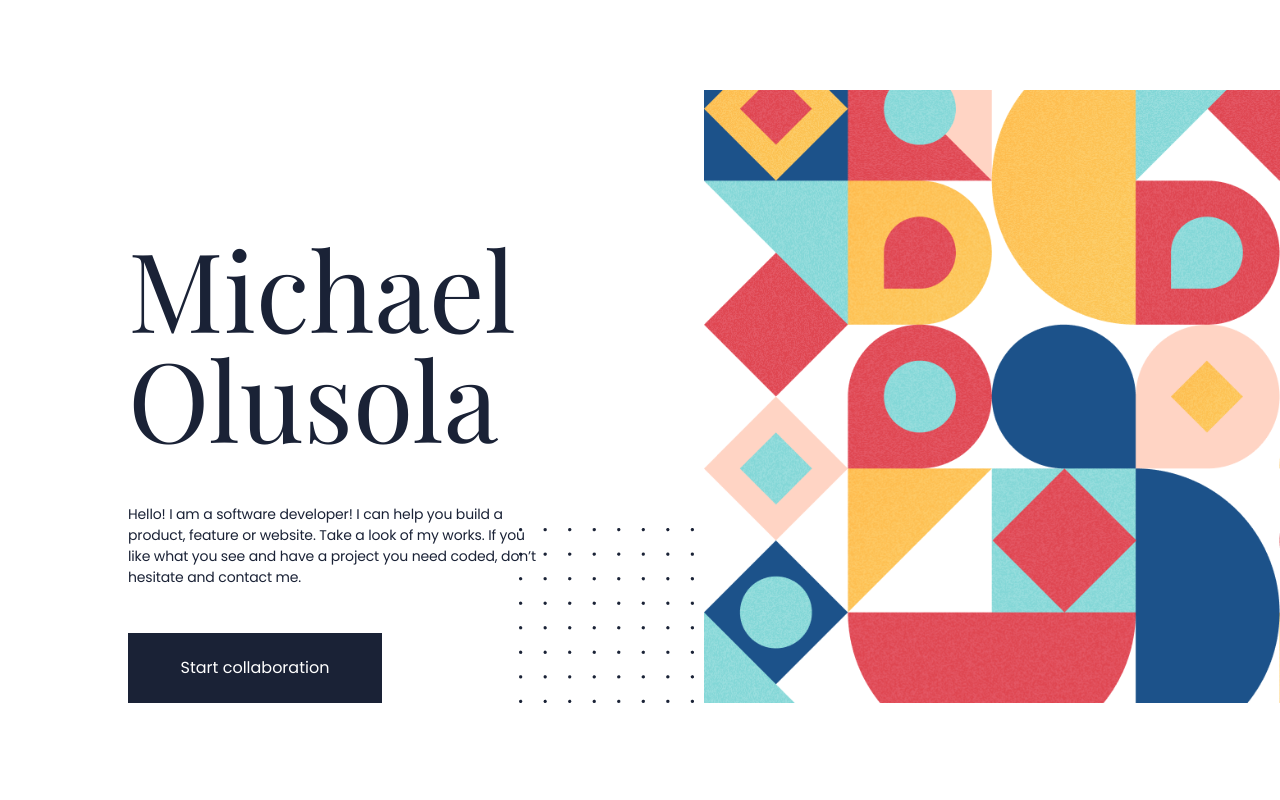
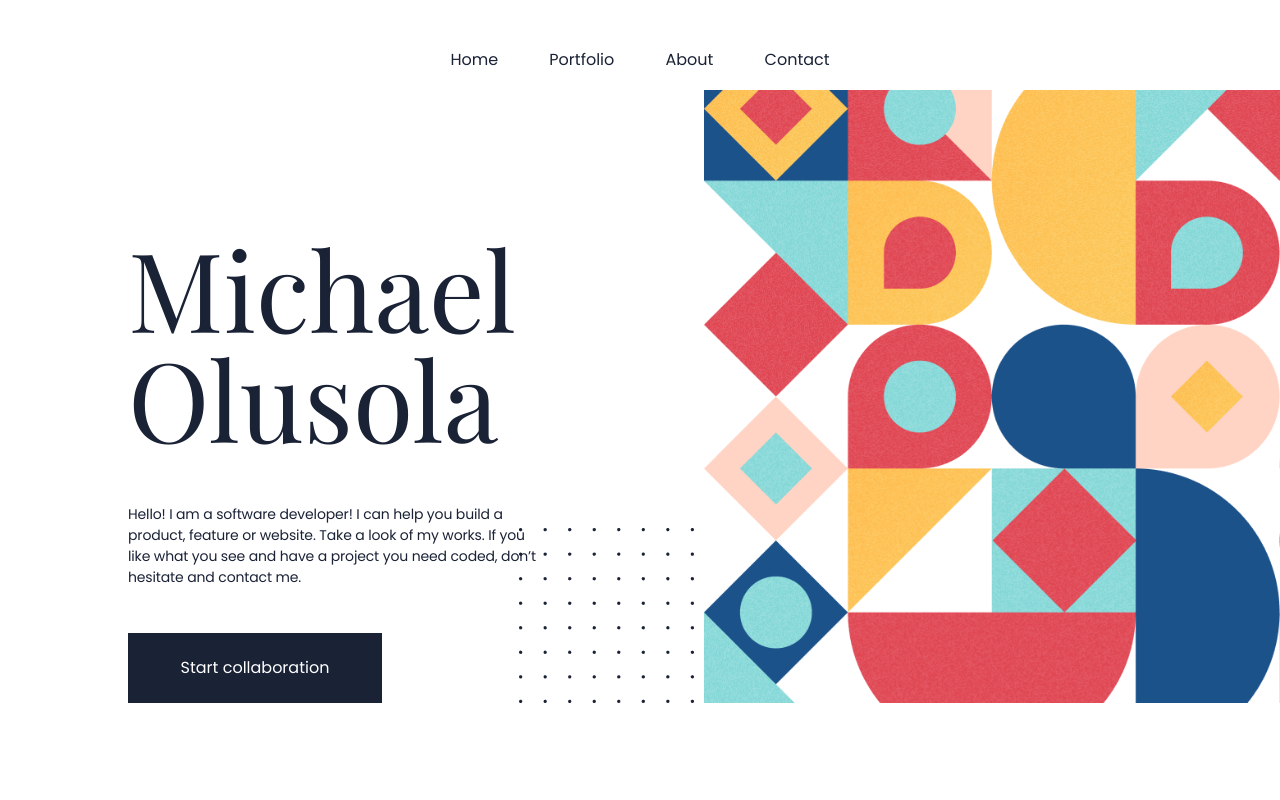
Before and after one commit to Adetunbosun/My-portfolio, a website: page index.html in a window 1280 px wide. Shown: the top 800 px of the page. Drawn offline with nearby package versions, Linux system fonts and the light colour scheme.

Commit message:
Update styles.css

```diff
--- a/styles.css
+++ b/styles.css
@@ -426,6 +426,21 @@ label {
     display: none;
   }
 
+  .nav-list {
+    position: fixed;
+    top: 0;
+    left: 0;
+    height: 15vh;
+    flex-direction: row;
+    background: none;
+    width: 100vw;
+    margin: 0;
+    padding: 0;
+    list-style-type: none;
+    justify-content: center;
+    align-items: center;
+  }
+
   .nav-list-item {
     margin: 0 2%;
   }
```
